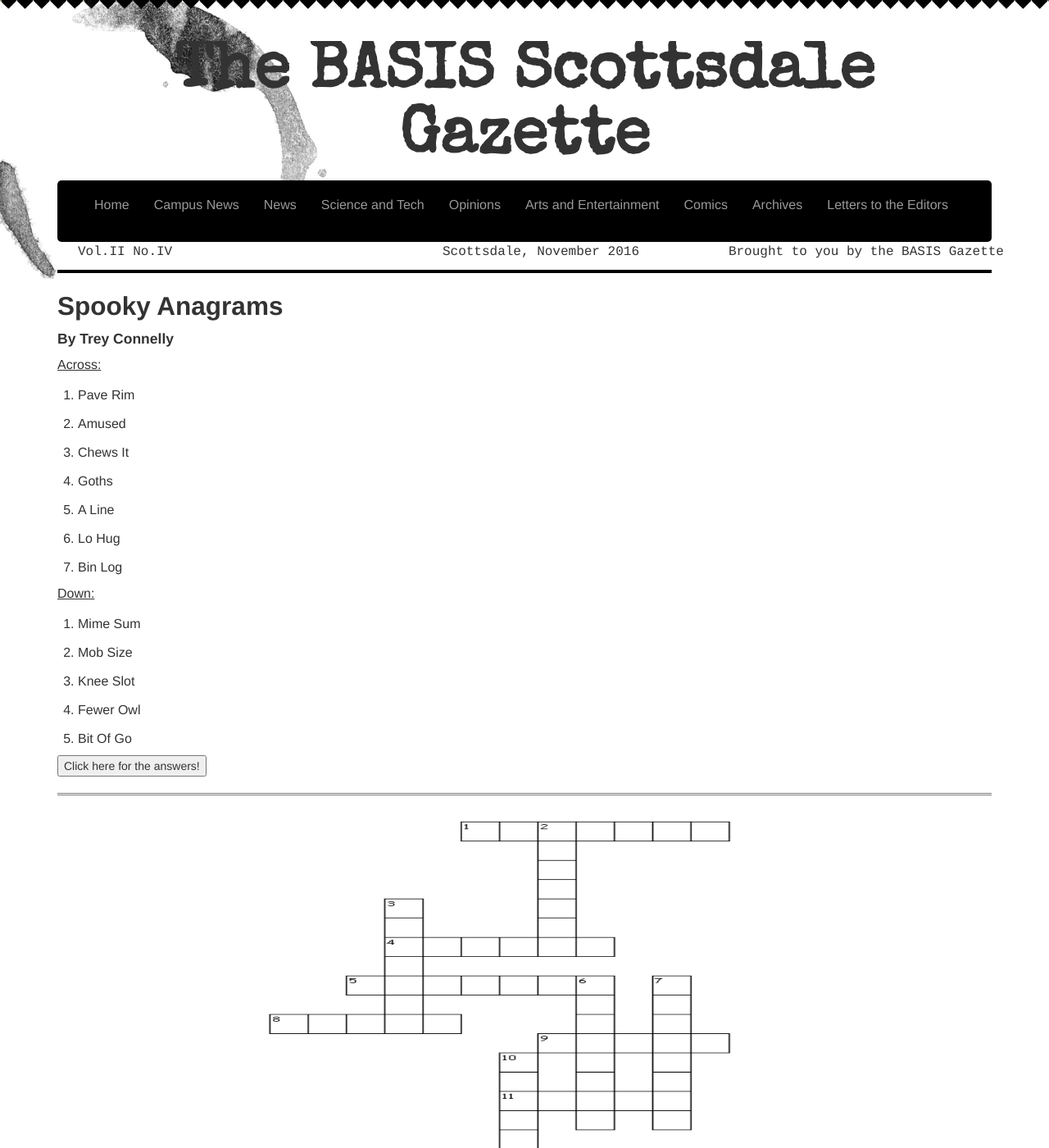
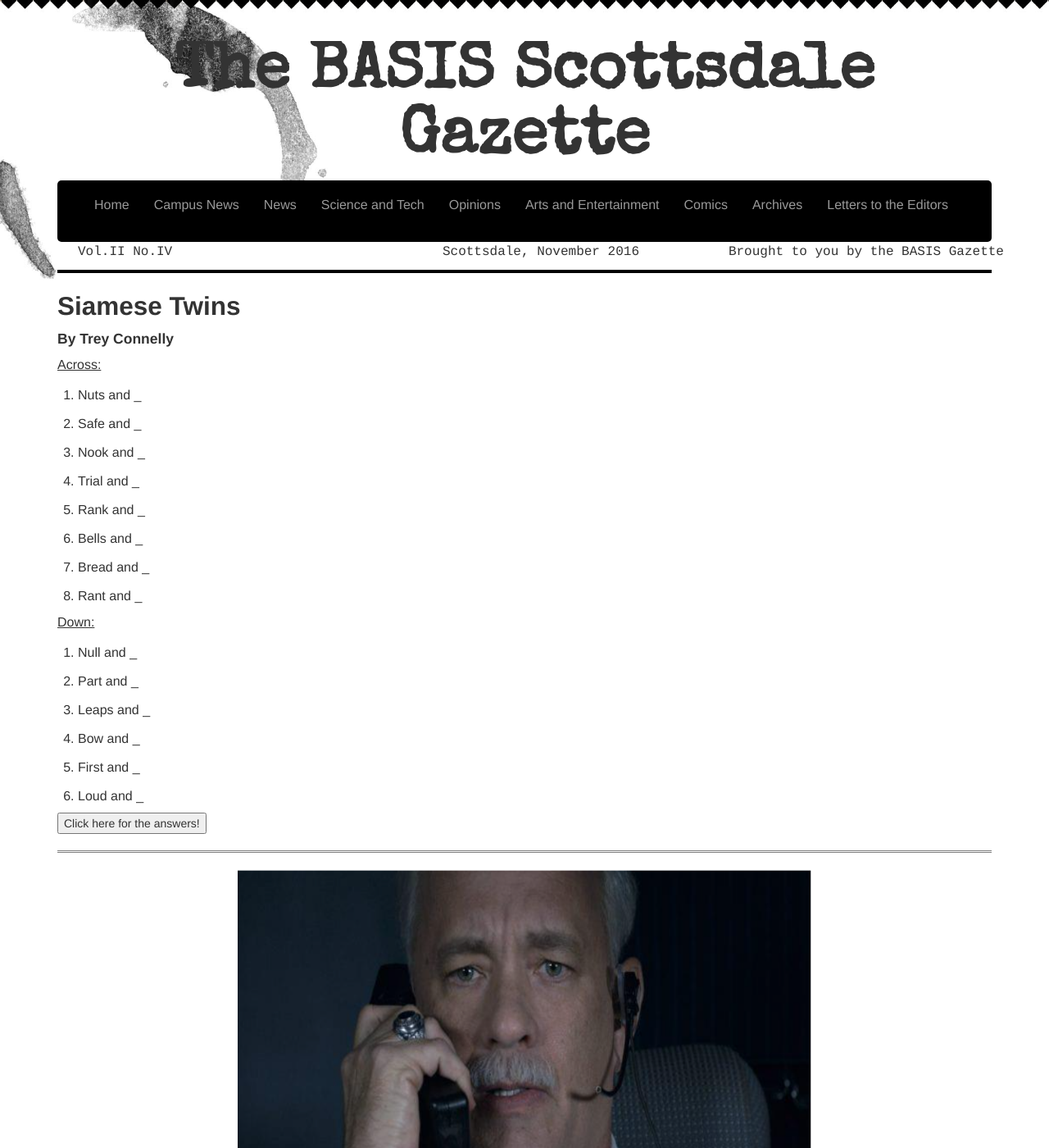
Before and after one commit to Awake99/Awake99.github.io, a Jekyll site: the page built from comics/_posts/2015-11-09-crossword.md, in a window 1280 px wide and 1400 px high. Shown: the whole window at 82% size. Built offline with Jekyll 4.4.1, drawn with Linux system fonts in a browser that asks for light colours; nearby versions of some CDN libraries.

Commit message:
November Edits

```diff
--- a/comics/_posts/2015-11-09-crossword.md
+++ b/comics/_posts/2015-11-09-crossword.md
@@ -1,40 +1,44 @@
 ---
 layout: article
-image: /img/18.png
-title: Spooky Anagrams
+image: /img/17.png
+title: Siamese Twins
 excerpt: "Try out this crossword puzzle!"
 ---
 
-<h2>Spooky Anagrams</h2>
+<h2>Siamese Twins</h2>
 <h4>By Trey Connelly</h4>
 
 <u>Across:</u>
 
-1. Pave Rim
+2. Nuts and _
 
-4. Amused
+5. Safe and _
 
-5. Chews It
+6. Nook and _
 
-8. Goths
+8. Trial and _
 
-9. A Line
+9. Rank and _
 
-11. Lo Hug
+10. Bells and _
 
-12. Bin Log
+12. Bread and _
+
+13. Rant and _
 
 <u>Down:</u>
 
-2. Mime Sum
+1. Null and _
 
-3. Mob Size
+3. Part and _
 
-6. Knee Slot
+4. Leaps and _
 
-7. Fewer Owl
+7. Bow and _
 
-10. Bit Of Go
+9. First and _
+
+11. Loud and _
 
 <script src="https://ajax.googleapis.com/ajax/libs/jquery/1.11.3/jquery.min.js"></script>
 <script>
```
Also changed, not shown: other parts of comics/_posts/2015-11-09-crossword.md (+1 -1 lines), campus/_posts/2015-11-09-teacher.md (+13 -10 lines), campus/_posts/2015-11-09-un.md (deleted, +0 -24 lines), comics/_posts/2015-11-09-comic.md (+3 -3 lines), comics/_posts/2015-11-09-jumblr.md (added, +37 -0 lines).
